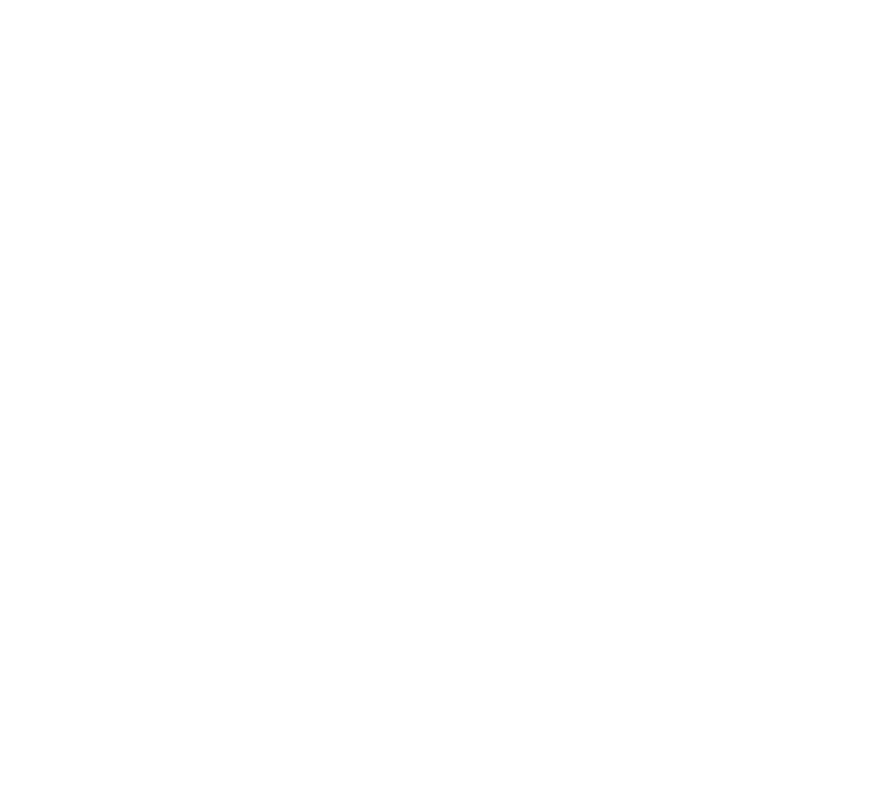
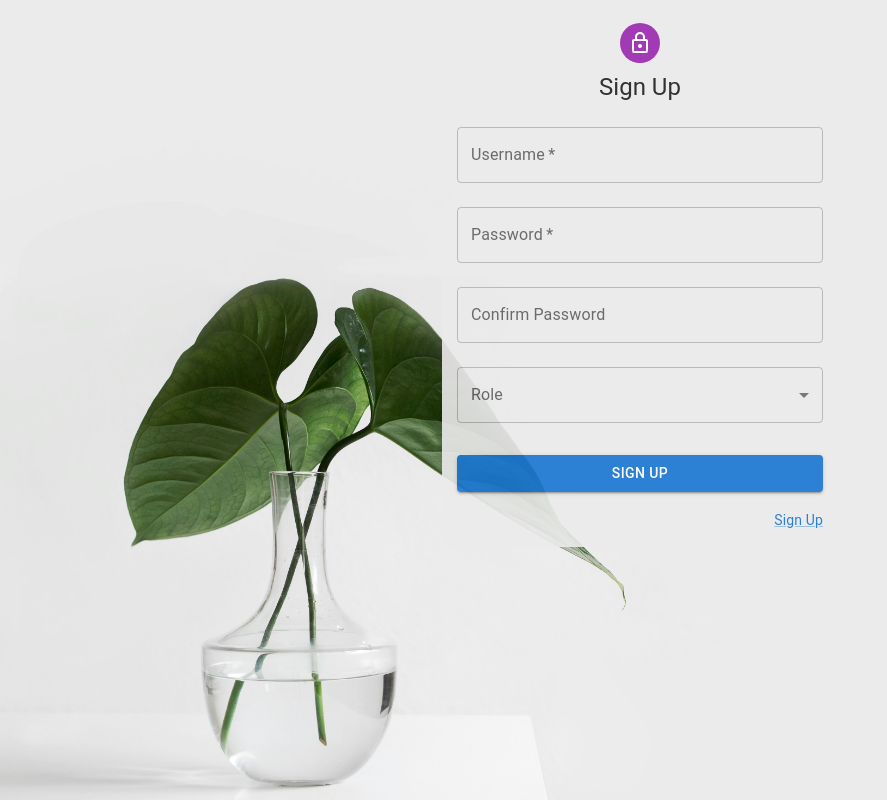
Before and after one commit to darkhacker1906/Poll-Management-App, a React (Vite) app: page / in a window 1280 px wide. Shown: the whole page, without its empty margins (0-887 px from the left). Built offline with nearby package versions, Linux system fonts and the light colour scheme.

Commit message:
Added the signup page

```diff
--- a/src/App.jsx
+++ b/src/App.jsx
@@ -1,9 +1,10 @@
 import React from 'react'
+import SignUp from './components/SignUp'
 
 function App() {
   return (
     <div>
-
+      <SignUp/>
     </div>
   )
 }
--- a/src/components/SignUp.jsx
+++ b/src/components/SignUp.jsx
@@ -1,11 +1,150 @@
-import React from 'react'
+import * as React from "react";
+import Avatar from "@mui/material/Avatar";
+import Button from "@mui/material/Button";
+import CssBaseline from "@mui/material/CssBaseline";
+import TextField from "@mui/material/TextField";
+import FormControlLabel from "@mui/material/FormControlLabel";
+import Checkbox from "@mui/material/Checkbox";
+import Link from "@mui/material/Link";
+import Grid from "@mui/material/Grid";
+import Box from "@mui/material/Box";
+import LockOutlinedIcon from "@mui/icons-material/LockOutlined";
+import Typography from "@mui/material/Typography";
+import Container from "@mui/material/Container";
+import { createTheme, ThemeProvider } from "@mui/material/styles";
+import {
+  FormControl,
+  InputLabel,
+  MenuItem,
+  Select,
+  Stack,
+} from "@mui/material";
+import { useFormik } from "formik";
+import SignupImg from "../assets/SignupImg.jpeg";
+import { signupSchema } from "../schemas/Validation";
+import FormError from "../schemas/formError";
 
-function SignUp() {
+const defaultTheme = createTheme();
+
+export default function SignIn() {
+  const initialValues = {
+    username: "",
+    password: "",
+    confirm_password: "",
+    role: "",
+  };
+  const { values, handleSubmit, handleChange, handleBlur, errors, touched } =
+    useFormik({
+      initialValues: initialValues,
+      validationSchema: signupSchema,
+      onSubmit: (values) => {
+        console.log(values);
+      },
+    });
+
   return (
-    <div>
+    <Stack
+      sx={{
+        backgroundImage: `url(${SignupImg})`,
+        backgroundSize: "cover",
+        backgroundPosition: "center",
+        objectFit: "cover",
+        minHeight: "100vh",
+        minWidth: "100vw",
+      }}
+    >
+      <ThemeProvider theme={defaultTheme}>
+        <Container component="main" maxWidth="xs">
+          <CssBaseline />
+          <Box
+            sx={{
+              display: "flex",
+              flexDirection: "column",
+              alignItems: "center",
+              background: "#EBEBEB",
+              opacity: ".9",
+              padding: "15px",
+            }}
+          >
+            <Avatar sx={{ m: 1, bgcolor: "secondary.main" }}>
+              <LockOutlinedIcon />
+            </Avatar>
+            <Typography component="h1" variant="h5">
+              Sign Up
+            </Typography>
+            <Box component="form" onSubmit={handleSubmit} sx={{ mt: 1 }}>
+              <TextField
+                margin="normal"
+                required
+                fullWidth
+                id="username"
+                label="Username"
+                name="username"
+                value={values.username}
+                onBlur={handleBlur}
+                onChange={handleChange}
+              />
+              {errors.username && touched.username && (
+                <FormError error_msg={errors} />
+              )}
+              <TextField
+                margin="normal"
+                required
+                fullWidth
+                name="password"
+                label="Password"
+                type="password"
+                id="password"
+                value={values.password}
+                onBlur={handleBlur}
+                onChange={handleChange}
+              />
+              <TextField
+                margin="normal"
+                fullWidth
+                name="confirm_password"
+                label=" Confirm Password"
+                type="password"
+                id="confirm_password"
+                value={values.confirm_password}
+                onChange={handleChange}
+                onBlur={handleBlur}
+              />
+              <FormControl fullWidth margin="normal">
+                <InputLabel id="demo-simple-select-label">Role</InputLabel>
+                <Select
+                  labelId="demo-simple-select-label"
+                  id="demo-simple-select"
+                  name="role"
+                  value={values.role}
+                  label="Role"
+                  onChange={handleChange}
+                >
+                  <MenuItem value={"Admin"}>Admin</MenuItem>
+                  <MenuItem value={"User"}>User</MenuItem>
+                </Select>
+              </FormControl>
 
-    </div>
-  )
+              <Button
+                type="submit"
+                fullWidth
+                variant="contained"
+                sx={{ mt: 3, mb: 2 }}
+              >
+                Sign Up
+              </Button>
+              <Grid container>
+                <Grid item xs></Grid>
+                <Grid item>
+                  <Link href="#" variant="body2">
+                    {" Sign Up"}
+                  </Link>
+                </Grid>
+              </Grid>
+            </Box>
+          </Box>
+        </Container>
+      </ThemeProvider>
+    </Stack>
+  );
 }
-
-export default SignUp
--- a/src/index.css
+++ b/src/index.css
@@ -9,3 +9,7 @@
   -webkit-font-smoothing: antialiased;
   -moz-osx-font-smoothing: grayscale;
 }
+*{
+  margin: 0;
+  padding: 0;
+}
--- /dev/null
+++ b/src/schemas/Validation.jsx
@@ -0,0 +1,6 @@
+import * as Yup from "yup"
+ export const signupSchema=Yup.object({
+    username:Yup.string().min(4).required("Please enter your username"),
+    password:Yup.string().min(6).required("Please enter your password"),
+    confirm_password:Yup.string().required().oneOf([Yup.ref('password'),""],"Password must match"),
+})
--- /dev/null
+++ b/src/schemas/formError.jsx
@@ -0,0 +1,21 @@
+import { Box } from "@mui/material";
+import React from "react";
+
+const FormError = ({ error_msg }) => {
+  return (
+    <>
+      <Box
+        className="form-error"
+        sx={{
+          color: "	#FF0000",
+          ml: "16px",
+          fontStyle: "italic",
+          fontSize: "13px",
+        }}
+      >
+        {error_msg}
+      </Box>
+    </>
+  );
+};
+export default FormError;
```
Also changed, not shown: package.json (+13 -1 lines), src/components/SignIn.jsx (deleted, +0 -11 lines), src/redux/store/store.jsx (+7 -0 lines), src/assets/SignupImg.jpeg (added), 1 other file (tests, documents, lock files or other folders).
